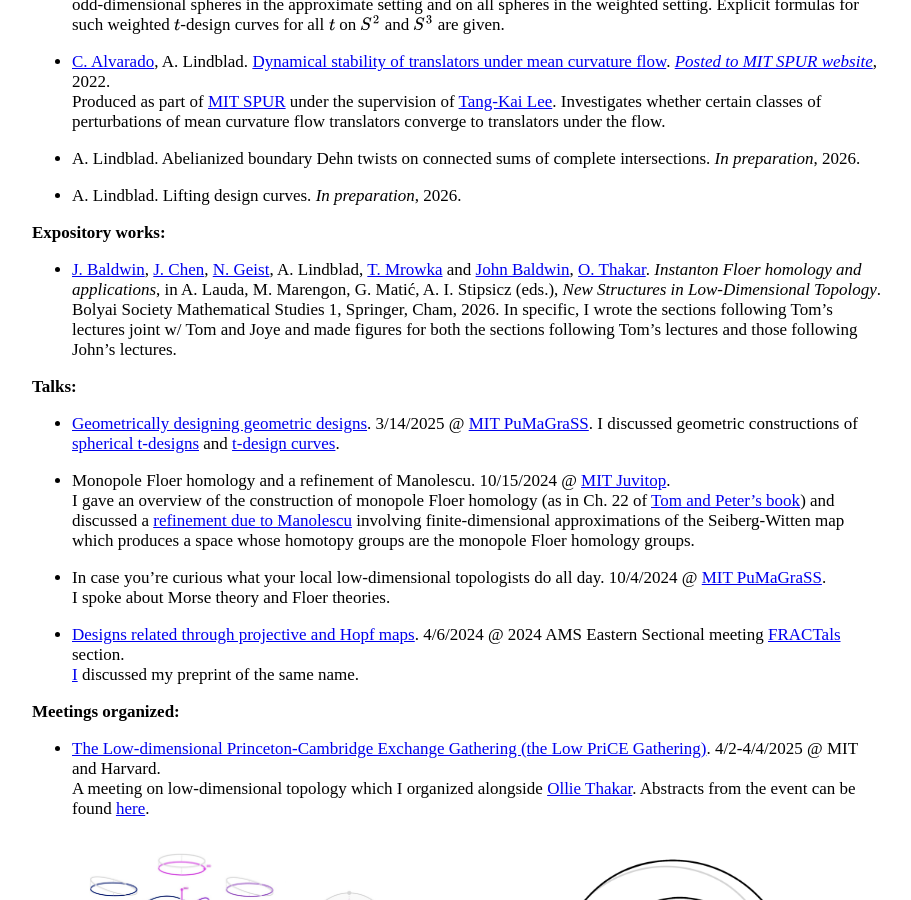
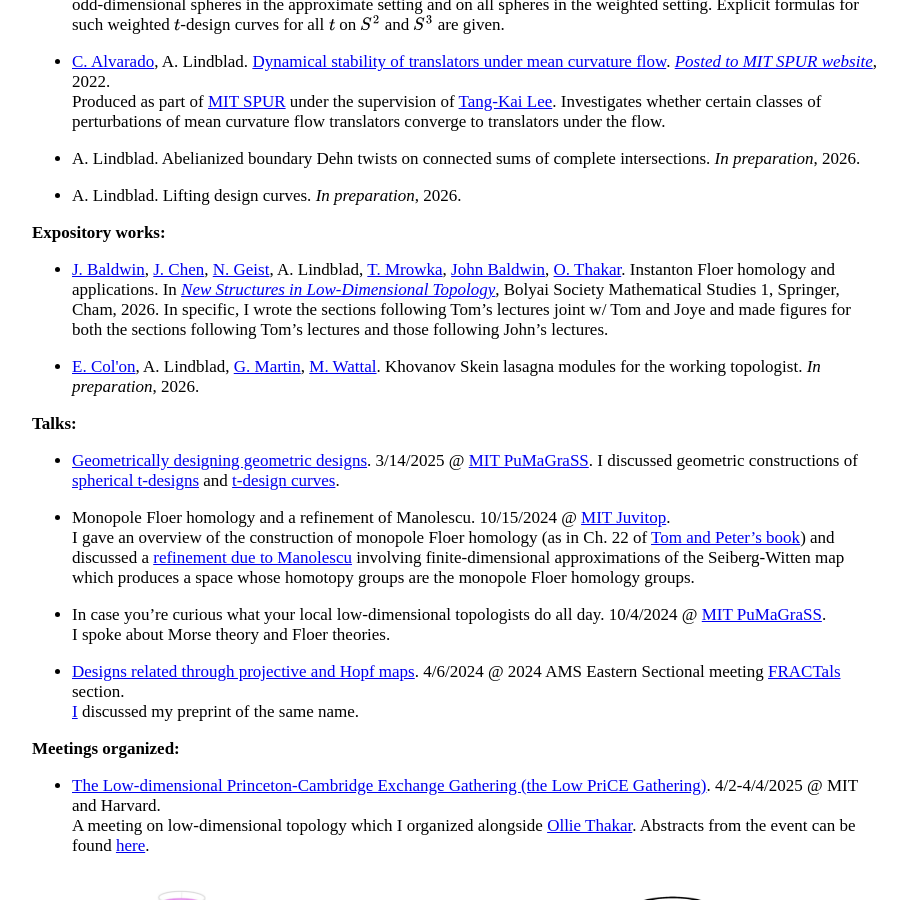
Before and after one commit to AyodejiLindblad/AyodejiLindblad.github.io, a Jekyll site: the page built from index.md, in a window 1280 px wide and 900 px high, scrolled down 755 px. Shown: the whole window, without its empty margins (183-1094 px from the left). Built offline with Jekyll 4.4.1, drawn with Linux system fonts in a browser that asks for light colours; some web fonts are replaced.

Commit message:
Added extra expository work, changed formatting

```diff
--- a/index.md
+++ b/index.md
@@ -38,8 +38,10 @@ I'm a third-year PhD student of [Tom Mrowka](https://math.mit.edu/~mrowka/) at [
 
 **Expository works:**
 
-* [J. Baldwin](https://sites.google.com/bc.edu/john-baldwin/home), [J. Chen](https://math.mit.edu/directory/profile.html?pid=2584), [N. Geist](https://www.bc.edu/bc-web/schools/morrissey/departments/math/people/grad-students/nathan-geist.html), A. Lindblad, [T. Mrowka](https://math.mit.edu/~mrowka/) and [John Baldwin](https://sites.google.com/bc.edu/john-baldwin/home), [O. Thakar](https://www.math.harvard.edu/people/thakar-ollie/). *Instanton Floer homology and applications*, in A. Lauda, M. Marengon, G. Matić, A. I. Stipsicz (eds.), *New Structures in Low-Dimensional Topology*. Bolyai Society Mathematical Studies 1, Springer, Cham, 2026.
+* [J. Baldwin](https://sites.google.com/bc.edu/john-baldwin/home), [J. Chen](https://math.mit.edu/directory/profile.html?pid=2584), [N. Geist](https://www.bc.edu/bc-web/schools/morrissey/departments/math/people/grad-students/nathan-geist.html), A. Lindblad, [T. Mrowka](https://math.mit.edu/~mrowka/), [John Baldwin](https://sites.google.com/bc.edu/john-baldwin/home), [O. Thakar](https://www.math.harvard.edu/people/thakar-ollie/). Instanton Floer homology and applications. In *[New Structures in Low-Dimensional Topology](https://link.springer.com/book/9783032134936)*, Bolyai Society Mathematical Studies 1, Springer, Cham, 2026.
     In specific, I wrote the sections following Tom's lectures joint w/ Tom and Joye and made figures for both the sections following Tom's lectures and those following John's lectures.
+
+* [E. Col\'on](https://www.math.harvard.edu/people/colon-enrico/), A. Lindblad, [G. Martin](https://sites.google.com/view/gagemartin/home), [M. Wattal](https://www.bc.edu/bc-web/schools/morrissey/departments/math/people/grad-students/Mira-Wattal.html). Khovanov Skein lasagna modules for the working topologist. *In preparation*, 2026.
 
 
 **Talks:**
```
